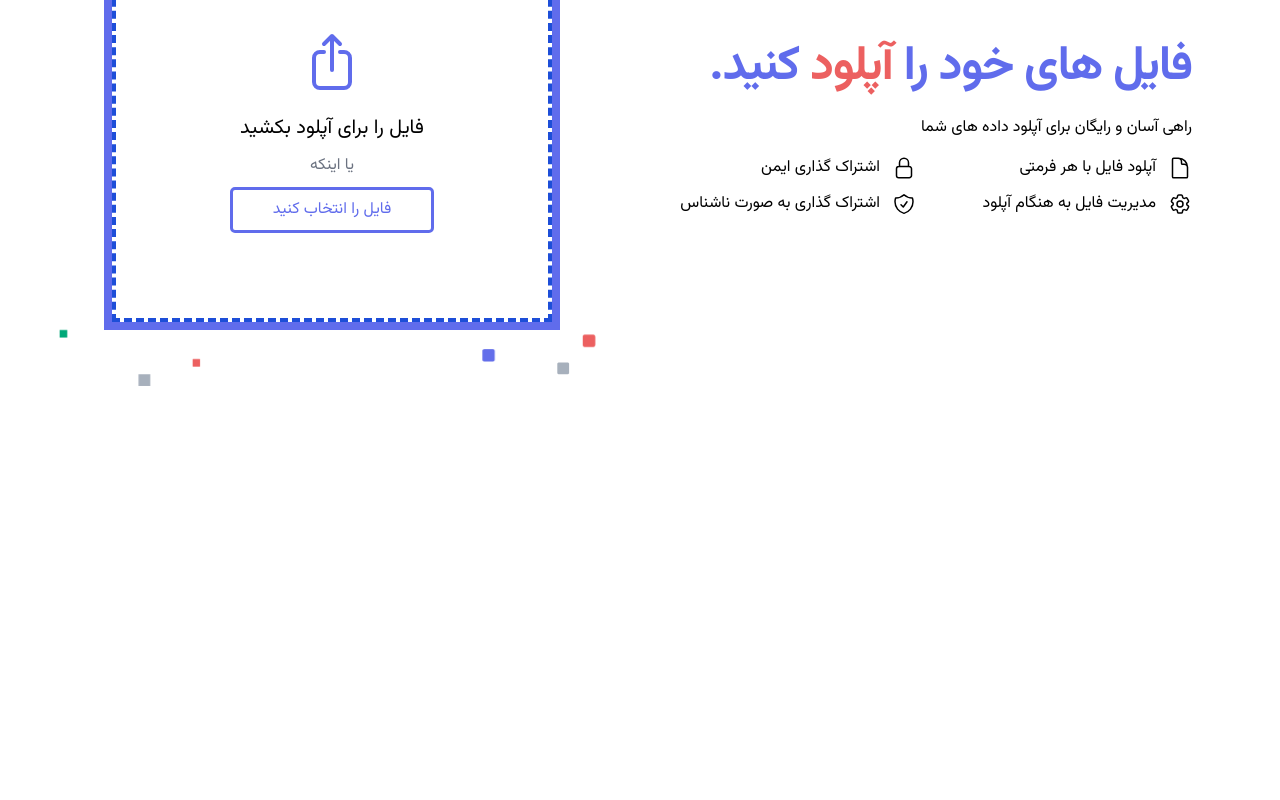
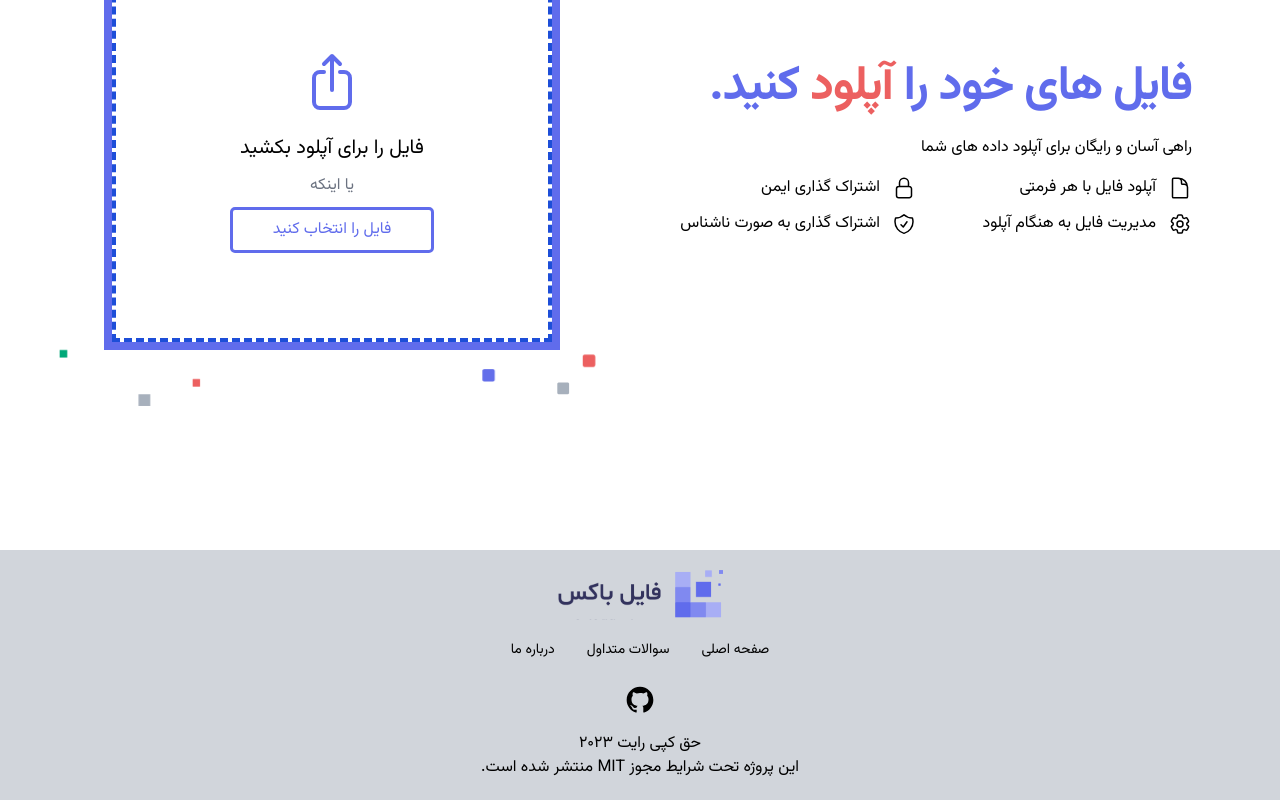
Before and after one commit to a1383n/shadowshare, a Next.js app in the folder client/: page / in a window 1280 px wide. Shown: the part 238-1038 px from the top of the page. Before the commit the page ends 800 px from the top, so only its background shows below. Built offline with nearby package versions, Linux system fonts and the light colour scheme.

Commit message:
feat: footer.tsx was added some optimization in components folder structure

```diff
--- /dev/null
+++ b/client/src/components/layout/footer.tsx
@@ -0,0 +1,45 @@
+import Image from "next/image";
+import logo from "../../../public/logo_full.png"
+import Link from "next/link";
+import {MenuItem} from "@/components/layout/layout";
+
+interface Props {
+    menuList: MenuItem[]
+}
+
+export default function Footer(props: Props) {
+    return (
+        <div className="w-full bg-gray-300">
+            <div className="container m-auto my-5">
+                <div className="flex flex-col items-center gap-y-2 justify-between">
+                    <div className="flex flex-col justify-center items-center">
+                        <Image src={logo} height={50} alt="Logo" className="mb-3"/>
+                        <div className="flex flex-row items-center gap-x-4">
+                            {
+                                props.menuList.map((value, index) => (
+                                    <div
+                                        key={index}
+                                        className="text-black text-sm p-2 rounded transition hover:bg-black hover:text-white">
+                                        <Link {...value.props}>{value.title}</Link>
+                                    </div>
+                                ))
+                            }
+                        </div>
+                    </div>
+                    <div className="flex flex-row justify-center items-center gap-x-4">
+                        <Link href="https://github.com/a1383n/shadowshare" target="_blank" className="group transition rounded-full p-2 hover:bg-black">
+                            <svg viewBox="0 0 24 24" aria-hidden="true" className="h-8 w-8 transition group-hover:fill-white">
+                                <path fillRule="evenodd" clipRule="evenodd"
+                                      d="M12 2C6.477 2 2 6.463 2 11.97c0 4.404 2.865 8.14 6.839 9.458.5.092.682-.216.682-.48 0-.236-.008-.864-.013-1.695-2.782.602-3.369-1.337-3.369-1.337-.454-1.151-1.11-1.458-1.11-1.458-.908-.618.069-.606.069-.606 1.003.07 1.531 1.027 1.531 1.027.892 1.524 2.341 1.084 2.91.828.092-.643.35-1.083.636-1.332-2.22-.251-4.555-1.107-4.555-4.927 0-1.088.39-1.979 1.029-2.675-.103-.252-.446-1.266.098-2.638 0 0 .84-.268 2.75 1.022A9.607 9.607 0 0 1 12 6.82c.85.004 1.705.114 2.504.336 1.909-1.29 2.747-1.022 2.747-1.022.546 1.372.202 2.386.1 2.638.64.696 1.028 1.587 1.028 2.675 0 3.83-2.339 4.673-4.566 4.92.359.307.678.915.678 1.846 0 1.332-.012 2.407-.012 2.734 0 .267.18.577.688.48 3.97-1.32 6.833-5.054 6.833-9.458C22 6.463 17.522 2 12 2Z"></path>
+                            </svg>
+                        </Link>
+                    </div>
+                    <div className="text-center text-black">
+                        <p>حق کپی رایت ۲۰۲۳</p>
+                        <p>این پروژه تحت شرایط مجوز MIT منتشر شده است.</p>
+                    </div>
+                </div>
+            </div>
+        </div>
+    );
+}
--- /dev/null
+++ b/client/src/components/layout/index.ts
@@ -0,0 +1,3 @@
+export { default as Layout } from "@/components/layout/layout";
+export { default as Navbar } from "@/components/layout/navbar";
+export { default as Footer } from "@/components/layout/footer";
--- a/client/src/components/layout.tsx
+++ b/client/src/components/layout/layout.tsx
@@ -1,30 +1,39 @@
-import Navbar from "@/components/navbar";
 import {Vazirmatn} from "next/font/google";
 import {ReactNode} from "react";
 import {Toaster} from "react-hot-toast";
+import {LinkProps} from "next/link";
+import {Footer, Navbar} from "@/components/layout";
 
 export const vazirmatn = Vazirmatn({
     variable: '--font-vazir',
     subsets: ['arabic']
 });
 
+export interface MenuItem {
+    title: string;
+    props: LinkProps;
+}
+
 interface Props {
     children: ReactNode
 }
+
+const menuItems: MenuItem[] = [
+    {title: "صفحه اصلی", props: {href: "/"}},
+    {title: "سوالات متداول", props: {href: "/faq"}},
+    {title: "درباره ما", props: {href: "/about"}},
+];
 
 export default function Layout(props: Props) {
     return (
         <div className={`${vazirmatn.variable} font-sans`}>
             <div className="flex flex-col">
-                <Navbar menuItems={[
-                    {name: "صفحه اصلی", isCurrent: true},
-                    {name: "سوالات متداول"},
-                    {name: "درباره ما"}
-                ]}/>
+                <Navbar menuItems={menuItems}/>
                 <div>
                     <div><Toaster/></div>
                     {props.children}
                 </div>
+                <Footer menuList={menuItems} />
             </div>
         </div>
     );
--- a/client/src/components/navbar.tsx
+++ b/client/src/components/layout/navbar.tsx
@@ -1,17 +1,12 @@
 import React from 'react'
 import {Disclosure, Transition} from '@headlessui/react'
 import {Bars3Icon, XMarkIcon} from '@heroicons/react/24/outline'
-import {classNames} from "@/utils/utils";
 import Image from "next/image";
+import {MenuItem} from "@/components/layout/layout";
+import Link from "next/link";
 
 interface NavbarProps {
     menuItems: MenuItem[]
-}
-
-interface MenuItem {
-    name: string,
-    href?: string,
-    isCurrent?: boolean
 }
 
 export default function Navbar(props: NavbarProps) {
@@ -48,17 +43,12 @@ export default function Navbar(props: NavbarProps) {
                         <div className="hidden sm:ml-6 sm:block">
                             <div className="flex gap-x-4">
                                 {
-                                    props.menuItems.map(item => (
-                                        <a
-                                            key={item.name}
-                                            href={item.href ?? "#"}
-                                            className={classNames(
-                                                'text-black hover:bg-gray-700 hover:text-white',
-                                                'rounded-md px-3 py-2 text-sm font-medium'
-                                            )}
-                                        >
-                                            {item.name}
-                                        </a>
+                                    props.menuItems.map((value, index) => (
+                                        <div
+                                            key={index}
+                                            className="text-black hover:bg-gray-700 hover:text-white rounded-md px-3 py-2 text-sm font-medium">
+                                            <Link {...value.props}>{value.title}</Link>
+                                        </div>
                                     ))
                                 }
                             </div>
@@ -78,15 +68,13 @@ export default function Navbar(props: NavbarProps) {
             >
                 <Disclosure.Panel className="sm:hidden">
                     <div className="space-y-1 px-2 pb-3 pt-2">
-                        {props.menuItems.map((item) => (<Disclosure.Button
-                            key={item.name}
-                            as="a"
-                            href={item.href}
-                            className={classNames(item.isCurrent ? 'bg-gray-900 text-white' : 'text-black hover:bg-gray-700 hover:text-white', 'block rounded-md px-3 py-2 text-base font-medium')}
-                            aria-current={item.isCurrent ? 'page' : undefined}
-                        >
-                            {item.name}
-                        </Disclosure.Button>))}
+                        {props.menuItems.map((item, index) => (
+                            <Disclosure.Button
+                                key={index}
+                                className="text-black w-full text-start hover:bg-gray-700 hover:text-white block rounded-md px-3 py-2 text-base font-medium"
+                            >
+                                <Link {...item.props}>{item.title}</Link>
+                            </Disclosure.Button>))}
                     </div>
                 </Disclosure.Panel>
             </Transition>
--- a/client/src/components/upload_dialog.tsx
+++ b/client/src/components/upload_dialog.tsx
@@ -1,6 +1,6 @@
 import {Dialog, Disclosure, Transition} from "@headlessui/react";
 import React, {Fragment, useRef} from "react";
-import {vazirmatn} from "@/components/layout";
+import {vazirmatn} from "@/components/layout/layout";
 import {
     classNames,
     compressedFileTypes,
--- a/client/src/pages/_app.tsx
+++ b/client/src/pages/_app.tsx
@@ -1,6 +1,6 @@
 import '@/styles/globals.css'
 import type {AppProps} from 'next/app'
-import Layout from "@/components/layout";
+import {Layout} from "@/components/layout";
 
 export default function App({Component, pageProps}: AppProps) {
     return (
--- a/client/src/pages/index.tsx
+++ b/client/src/pages/index.tsx
@@ -57,7 +57,7 @@ export default function Home() {
                 }}
             />
             <div className="px-6 py-12 md:px-12 text-center lg:text-start">
-                <div className="container mx-auto">
+                <div className="container mx-auto my-5 mb-24">
                     <div className="grid lg:grid-cols-2 gap-12 items-center">
                         <div className="mt-12 lg:mt-0 xl:ps-10">
                             <div className="text-4xl xl:text-5xl font-bold tracking-tight mb-6">
```
